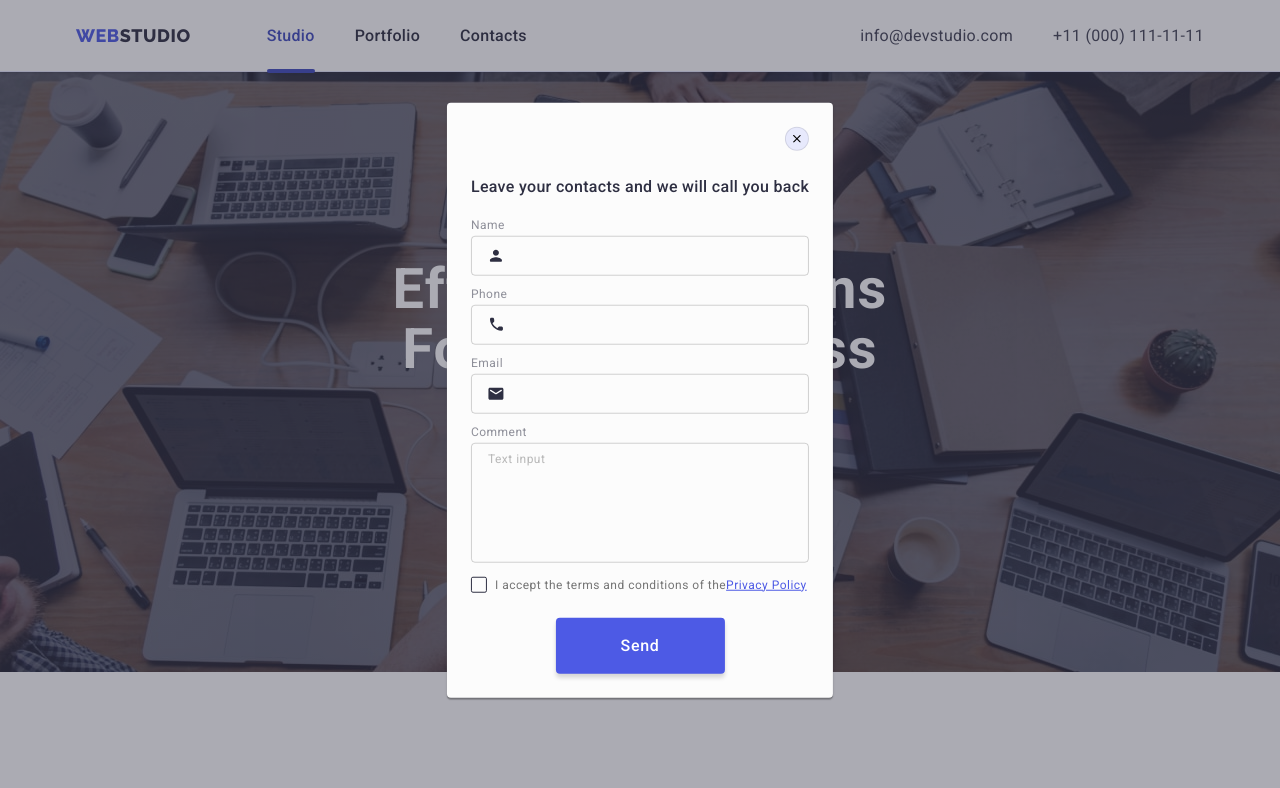
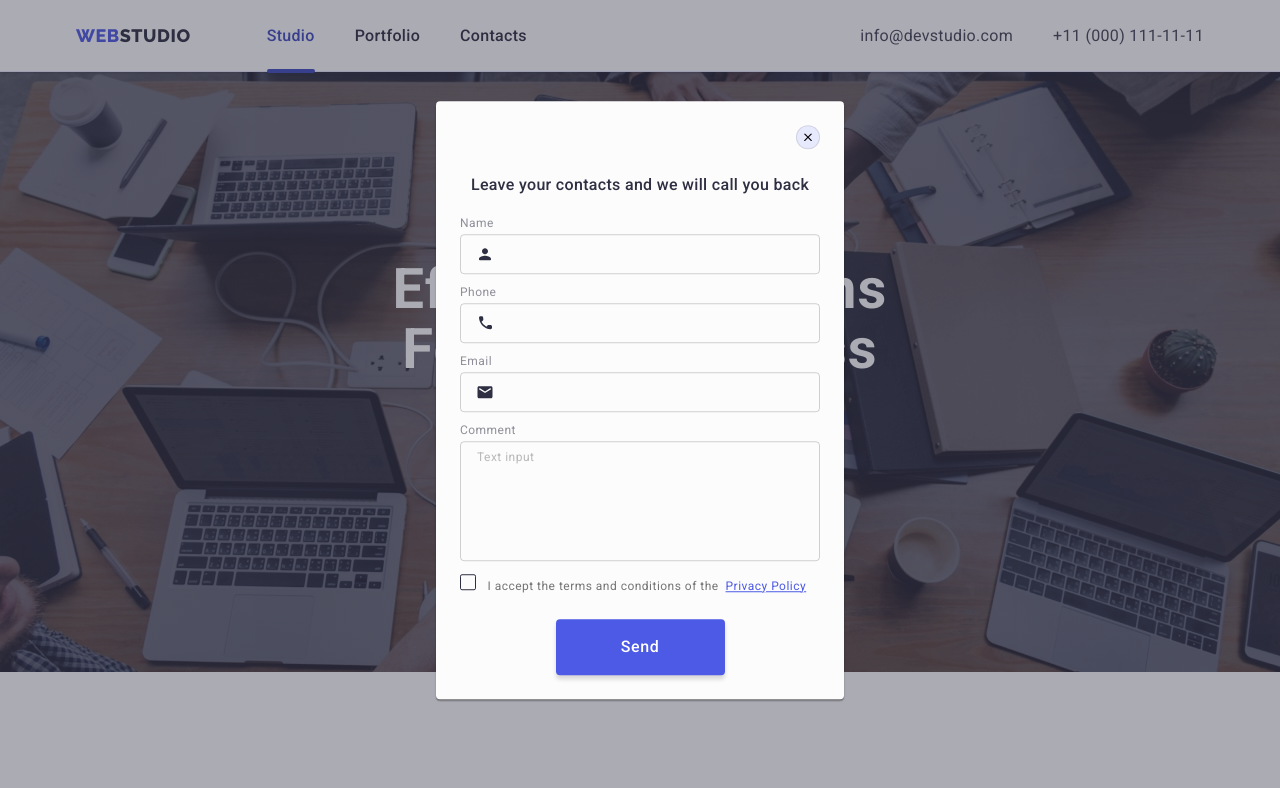
Before and after one commit to Stella-Nahnybida/goit-markup-hw-07, a plain HTML site: page index.html in a window 1280 px wide. Both pictures are taken after a click on the button "Order Service". Shown: the top 788 px of the page. Drawn offline with nearby package versions, Linux system fonts and the light colour scheme.

Commit message:
final hw7

```diff
--- a/css/desctop.css
+++ b/css/desctop.css
@@ -161,7 +161,6 @@
   }
 
   /* Footer */
-
   .footer > .container {
     max-width: 1158px;
   }
--- a/css/mobile.css
+++ b/css/mobile.css
@@ -3,7 +3,20 @@
     max-width: 428px;
   }
 
-  .form-field {
-    max-width: 360px;
+  .menu > .container {
+    max-width: 353px;
+  }
+
+  .menu-address-item > .tel {
+    font-size: 36px;
+  }
+
+  /* Modal Window */
+  .modal {
+    max-width: 392px;
+  }
+
+  .modal-title {
+    font-size: 16px;
   }
 }
--- a/css/styles.css
+++ b/css/styles.css
@@ -257,10 +257,23 @@ body {
   outline: 1px solid tomato;
 }
 
+.menu > .container {
+  display: flex;
+  flex-direction: column;
+
+  max-width: 320px;
+  height: 100%;
+
+  padding: 0;
+  overflow-y: auto;
+}
+
 .menu-list {
   display: flex;
   flex-direction: column;
   gap: 40px;
+
+  margin-bottom: auto;
 }
 
 .menu-link {
@@ -829,6 +842,7 @@ body {
   top: 50%;
   left: 50%;
 
+  width: 100%;
   padding: 24px 16px;
 
   background-color: #fcfcfc;
@@ -876,7 +890,7 @@ body {
 
 .modal-title {
   font-weight: 500;
-  font-size: 16px;
+  font-size: 13px;
   line-height: 1.5;
   text-align: center;
   letter-spacing: 0.02em;
@@ -898,7 +912,6 @@ body {
 
 .form-field {
   width: 100%;
-  max-width: 320px;
 }
 
 .form-label {
@@ -918,7 +931,6 @@ body {
 
 .input-field {
   width: 100%;
-  /* max-width: 320px; */
 
   color: var(--main-text);
 
@@ -982,12 +994,14 @@ body {
 }
 
 .check-privacy {
-  display: flex;
-  align-items: center;
+  /* display: flex;
+  align-items: center; */
   font-size: 12px;
   line-height: 1.17;
   letter-spacing: 0.04em;
   color: #757575;
+
+  /* text-align: center; */
 }
 
 .privacy-policy {
@@ -995,11 +1009,7 @@ body {
   color: var(--brand);
 }
 
-.check-privacy span {
-  display: flex;
-  justify-content: center;
-  align-items: center;
-
+.check-icon {
   width: 16px;
   height: 16px;
 
--- a/css/tablet.css
+++ b/css/tablet.css
@@ -202,10 +202,7 @@
 
   /* Modal Window */
   .modal {
-    position: absolute;
-    top: 50%;
-    left: 50%;
-
+    max-width: 408px;
     padding: 24px;
   }
 }
--- a/index.html
+++ b/index.html
@@ -68,6 +68,7 @@
       </div>
 
       <div class="menu is-hidden" data-menu>
+        <div class="container">
           <button class="menu-close" type="button" data-menu-close>
             <svg class="menu-close-icon">
               <use href="./images/icons.svg#icon-close"></use>
@@ -151,6 +152,7 @@
               </li>
             </ul>
           </address>
+        </div>
       </div>
     </header>
 
@@ -684,12 +686,11 @@
               />
 
               <label class="check-privacy" for="user-check">
-                <span
-                  ><svg class="check-icon">
-                    <use href="./images/icons.svg#icon-check"></use></svg
-                ></span>
-                I accept the terms and conditions of the
-                <a class="privacy-policy" href="">Privacy Policy</a>
+                <svg class="check-icon">
+                  <use href="./images/icons.svg#icon-check"></use>
+                </svg>
+                I accept the terms and conditions of the&nbsp;
+                <a class="privacy-policy" href=""> Privacy&nbsp;Policy</a>
               </label>
             </div>
           </div>
--- a/js/menu.js
+++ b/js/menu.js
@@ -10,5 +10,6 @@
 
   function toggleMenu() {
     refs.menu.classList.toggle("is-hidden");
+    document.body.classList.toggle("no - scroll");
   }
 })();
```
Also changed, not shown: portfolio.html (+2 -0 lines). Lines whose indentation alone changed are shown as unchanged.
